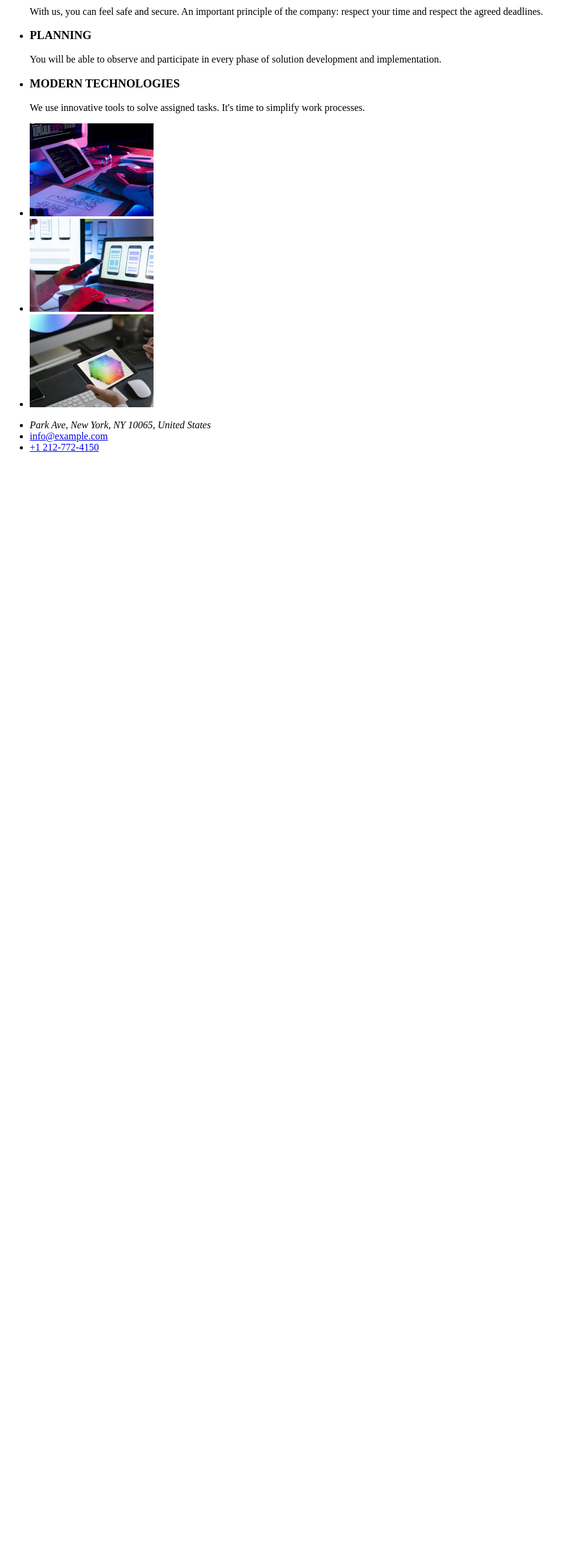
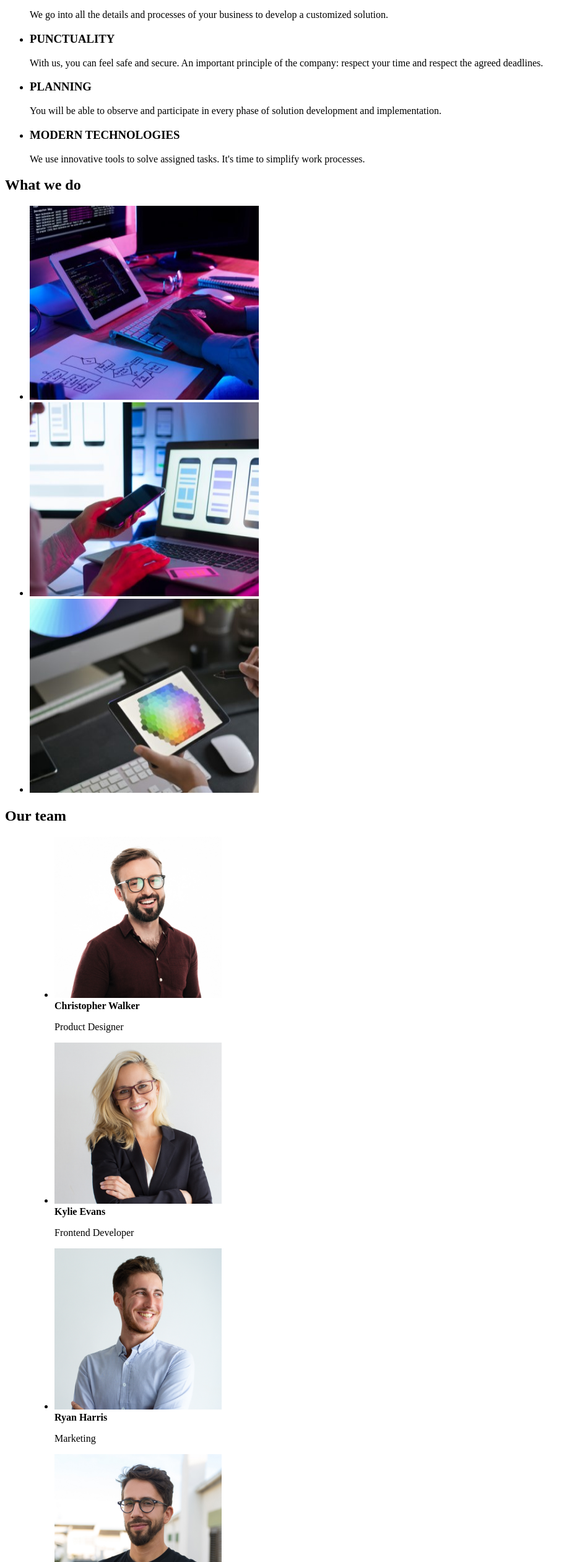
Before and after one commit to IkkyJ98/goit-markup-hw-01, a plain HTML site: page index.html in a window 1280 px wide. Shown: the part 280-2800 px from the top of the page at 62% size, without its empty margins (0-932 px from the left). Before the commit the page ends 1027 px from the top, so only its background shows below. Drawn offline with Linux system fonts and the light colour scheme.

Commit message:
final touch

```diff
--- a/index.html
+++ b/index.html
@@ -2,21 +2,36 @@
 <html lang="en">
 <head>
     <meta charset="UTF-8">
+    <meta http-equiv="X-UA-Compatible" content="IE=edge">
     <meta name="viewport" content="width=device-width, initial-scale=1.0">
-    <title>Document</title>
+    <title>WebStudio</title>
 </head>
 <body>
-    <header id=""></header>
+    <header id="myheader">
+        <nav>
+            <!--logo-->
+            <a href="index.html">WebStudio</a>
+            <ul>
+                <li><a href="">Studio</a></li>
+                <li><a href="">Portfolio</a></li>
+                <li><a href="">Contacts</a</li>
+            </ul>
+        </nav>
         <ul>
             <li>
-            <a href="mailto:example@gmail.com">info@devstudio.com</a>
+                <a href="mailto:info@devstudio.com">info@devstudio.com</a>
             </li>
             <li>
-            <a href="tel:+12345123456">+38 096 111 11 11</a>
+                <a href="tel:+380961111111">+38 096 111 11 11</a>
             </li>
         </ul>
+    </header>
+
+    <main>
+    <section id="subheader">
         <h1>EFFECTIVE SOLUTIONS FOR YOUR BUSINESS</h1>
-   <button>Request our service</button>
+        <button type="button">Request our service</button>
+    </section>
    <ul>
         <li>
             <h3>ATTENTION TO DETAILS</h3>
@@ -26,7 +41,8 @@
             <h3>PUNCTUALITY</h3>
             <p>With us, you can feel safe and secure. An important principle of the company: respect your time and respect the agreed deadlines.</p>
         </li>
-    <li><h3>PLANNING</h3>
+        <li>
+            <h3>PLANNING</h3>
             <p>You will be able to observe and participate in every phase of solution development and implementation.</p>
         </li>
         <li>
@@ -34,31 +50,72 @@
             <p>We use innovative tools to solve assigned tasks. It's time to simplify work processes.</p>
         </li>
    </ul>
-
+   <h2>What we do</h2>
    <ul>
         <li>
-    <img src="images/box 1.png"
+            <img src="images/box 1.jpg"
             alt="coding"
-    width="200"
-    height="150">
+            width="370"
+            height="313">
         </li>
         <li>
-    <img src="images/box 2.png"
+            <img src="images/box 2.jpg"
             alt="design"
-    width="200"
-    height="150">
+            width="370"
+            height="313">
         </li>
-    <li><img src="images/img.png"
+        <li>
+            <img src="images/colorpick.jpg"
             alt= "color picker"
-    width="200"
-    height="150">
+            width="370"
+            height="313">
         </li>
    </ul>
-   <footer>
-    <a href="WebStudio"></a>
+   <h2>Our team</h2>
+   <ul class="Team">
+    <figure>
+        <li>
+            <img src="images/team 1.jpg"
+            alt="person1"
+            width="270"
+            height="260">
+        </li>
+        <figcaption><strong>Christopher Walker</strong><br><p> Product Designer</p></figcaption>
+    </figure>
+    <figure>
+        <li>
+            <img src="images/team 2.jpg"
+            alt="person2"
+            width="270"
+            height="260">
+        </li>
+        <figcaption><strong>Kylie Evans</strong><br><p>Frontend Developer</p></figcaption>
+    </figure>
+    <figure>
+        <li>
+            <img src="images/team 3.jpg"
+            alt="person3"
+            width="270"
+            height="260">
+        </li>
+        <figcaption><strong>Ryan Harris</strong><br><p>Marketing</p></figcaption>
+    </figure>
+    <figure><li>
+            <img src="images/team 4.jpg"
+            alt="person4"
+            width="270"
+            height="260">
+        </li>
+        <figcaption><strong>Tyler Moore</strong><br><p>UI Designer</p></figcaption>
+    </figure>
+    </ul>
+    </main>
+   <footer id="myfooter">
+    <a href="index.html">WebStudio</a>
     <ul>
         <li>
-            <address>Park Ave, New York, NY 10065, United States</address>
+            <address> <a href="address.html">695 Park Ave, New York, NY 10065, United States</a></address>
+
         </li>
         <li>
             <a href="mailto:example@gmail.com">info@example.com</a>
```
Also changed, not shown: images/Footer bg.jpg (added), images/box 1.jpg (added), images/box 1.png (deleted), images/box 2.jpg (added), images/box 2.png (deleted), images/colorpick.jpg (added), images/img.png (deleted), images/team 1.jpg (renamed from images/img.jpg), images/team 2.jpg (renamed from images/img-1.jpg), images/team 3.jpg (renamed from images/img-2.jpg), images/team 4.jpg (renamed from images/img-3.jpg). Lines whose indentation alone changed are shown as unchanged.
